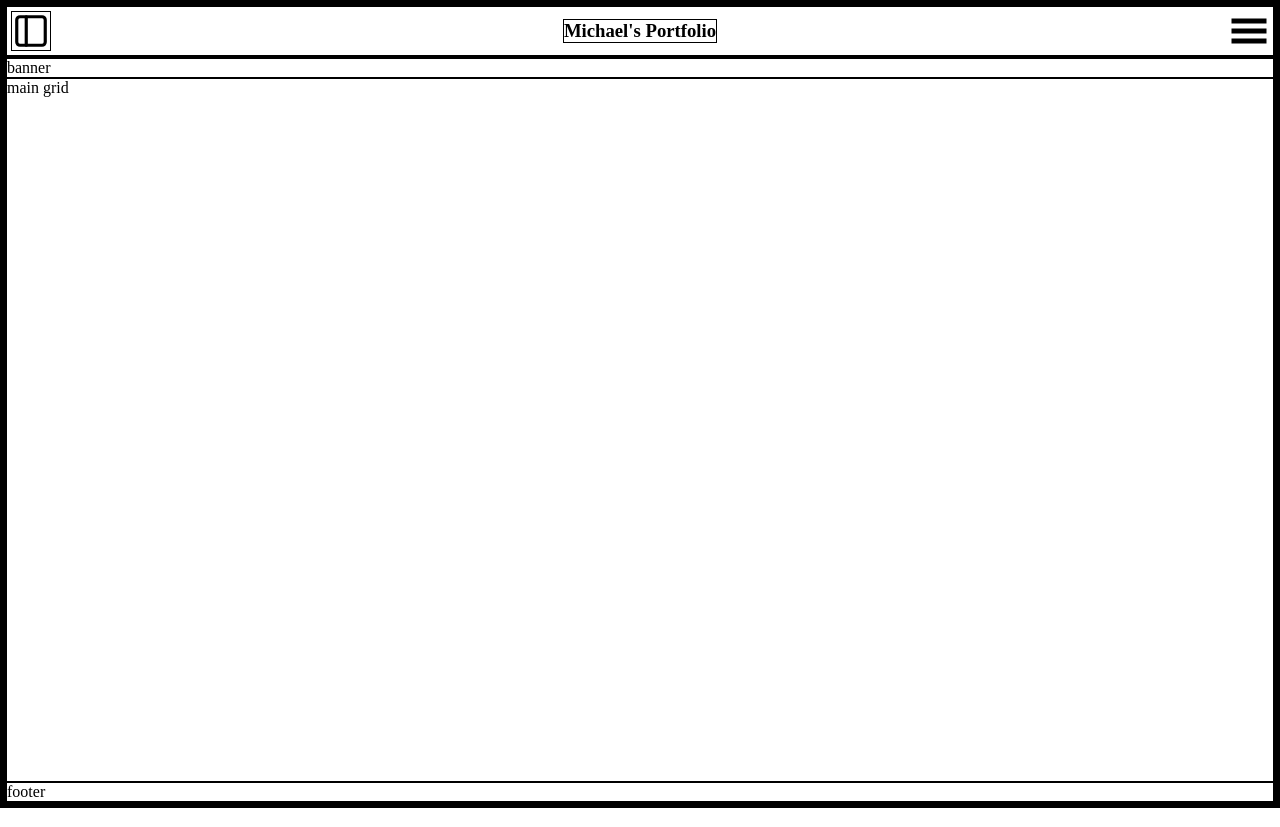
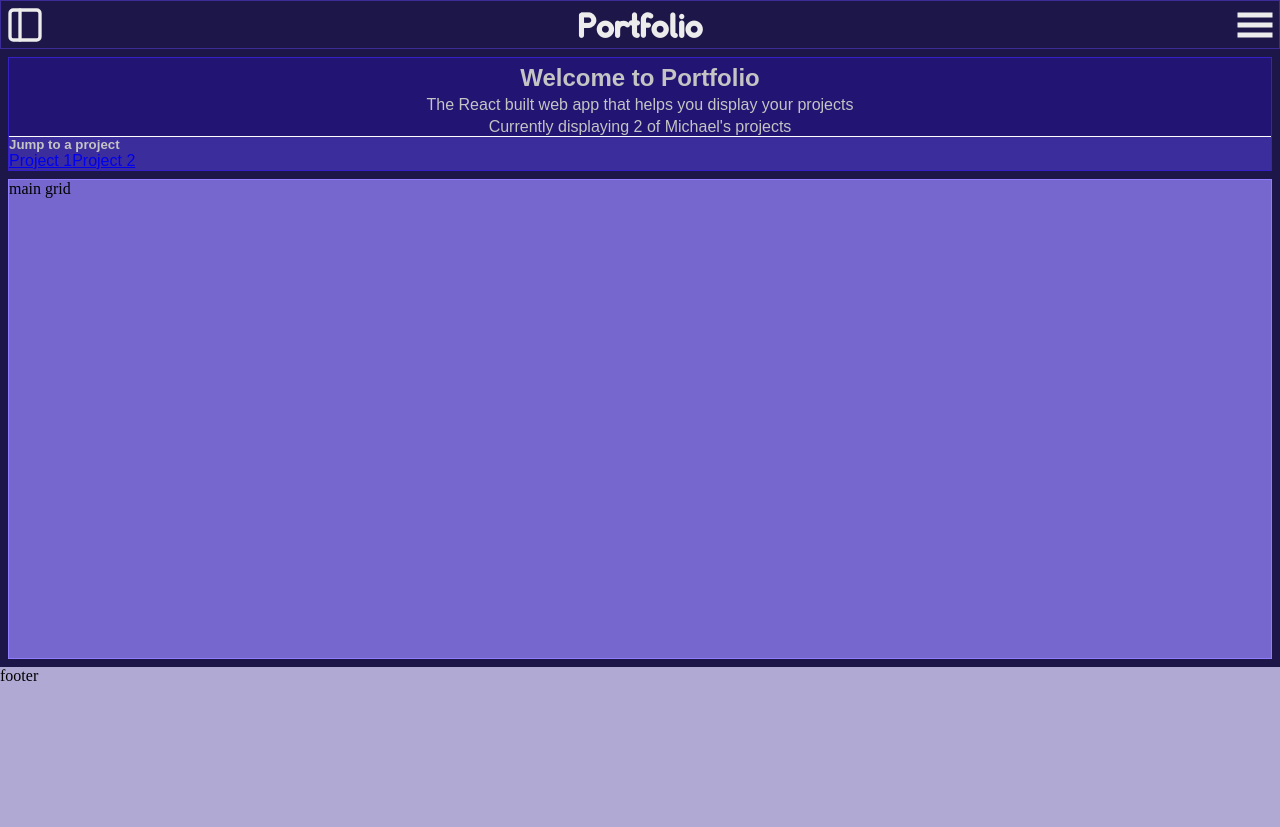
Before and after one commit to mtleonardjr/portfolio-website-v1, a React (Create React App) app: page / in a window 1280 px wide. Built offline with nearby package versions, Linux system fonts and the light colour scheme.

Commit message:
styled project

```diff
--- a/src/App.css
+++ b/src/App.css
@@ -1,16 +1,32 @@
+/* App Styling */
+@font-face {
+  font-family: "somatic";
+  src: local("somatic"), url(./fonts/Somatic-Rounded.otf) format("truetype");
+}
+
 * {
   box-sizing: border-box;
   margin: 0;
   padding: 0;
-  border: 1px solid black;
 }
 
 .app {
   display: flex;
   flex-direction: column;
-  height: 100vh;
+  background-color: rgb(29, 22, 73);
 }
 
+.sidebar {
+  position: absolute;
+  background-color: white;
+  height: 100%;
+  display: block;
+  z-index: 1; /* Places on top */
+  min-width: 70vw;
+  background-color: rgb(175, 169, 212);
+}
+
+/* Header Styling */
 .link-bar {
   display: none;
 }
@@ -24,15 +40,19 @@
   display: flex;
   justify-content: space-between;
   align-items: center;
+  color: rgb(236, 236, 236);
+  background-color: rgb(29, 22, 73);
+  border: 1px solid rgb(59, 44, 151);
+  font-family: somatic, serif;
 }
 
 .side-bar-btn {
   margin-left: 0.25em;
 }
 
-/* .mobile-header h3 {
-  align-self: center;
-} */
+.mobile-header h3 {
+  font-size: xx-large;
+}
 
 nav ul {
   display: flex;
@@ -43,33 +63,12 @@ nav ul {
   flex: 1;
 }
 
-.sidebar {
-  position: absolute;
-  background-color: gray;
-  height: 100%;
-  display: block;
-  z-index: 1; /* Places on top */
-  min-width: 70vw;
-}
-
-main {
-  flex: 1;
-  display: flex;
-  flex-direction: column;
-}
-
-.main-grid {
-  flex: 1;
-}
-
 .drop-down {
   margin-right: 0.25em;
   padding-top: 0.25em;
-  border: none;
 }
 
 .dropbtn {
-  border: none;
   justify-self: stretch;
 }
 
@@ -85,5 +84,65 @@ main {
 
 .dropdown-content a {
   text-decoration: none;
-  min-width: 50vw;
+  min-width: 60vw;
+  min-height: 3em;
+  display: flex;
+  align-items: center;
+  padding: 0 0 0 1em;
 }
+
+/* Main Styling */
+main {
+  flex: 1;
+  display: flex;
+  flex-direction: column;
+}
+
+/* Banner Styling */
+.banner {
+  margin: 0.5em;
+  color: rgb(196, 196, 196);
+  border: 1px solid rgb(54, 33, 196);
+  background-color: rgb(33, 20, 114);
+  display: flex;
+  flex-direction: column;
+  font-family: sans-serif;
+}
+
+.banner-head {
+  display: flex;
+  flex-direction: column;
+  align-items: center;
+}
+
+.banner-head * {
+  margin: 0.25em 1.5em 0 1.5em;
+  text-align: center;
+}
+
+.banner-head h4 {
+  font-size: x-large;
+}
+
+.banner-links {
+  background-color: rgb(60, 45, 156);
+  border-top: 1px solid white;
+  display: flex;
+  flex-direction: column;
+  align-content: center;
+}
+
+/* Main Grid Stying */
+.main-grid {
+  margin: 0 0.5em 0.5em;
+  flex: 1;
+  min-height: 30em;
+  background-color: rgb(117, 103, 206);
+  border: 1px solid rgb(142, 125, 255);
+}
+
+/* Footer Styling */
+.footer {
+  min-height: 10em;
+  background-color: rgb(175, 169, 212);
+}
--- a/src/App.js
+++ b/src/App.js
@@ -61,13 +61,13 @@ function App() {
         <nav>
           <ul className='mobile-header'>
             <FiSidebar onClick={openSideBar} className='side-bar-btn' size='2.5em'>Sidebar btn</FiSidebar>
-            <h3>Michael's Portfolio</h3>
+            <h3>Portfolio</h3>
             <div className="drop-down" ref={dropDownNode}>
               <GiHamburgerMenu className="dropbtn" onClick={openDropDown} size='2.5em'>Dropdown</GiHamburgerMenu>
               {dropDown && <div className="dropdown-content"  >
-                <a href="#home">Link 1</a>
-                <a href="#home">Link 2</a>
-                <a href="#home">Link 3</a>
+                <a href="#home">Home</a>
+                <a href="#home">Categories</a>
+                <a href="#home">About</a>
               </div>}
             </div>
 
@@ -82,7 +82,20 @@ function App() {
           </ul>
         </nav>
         <main>
-          <section className='banner'>banner</section>
+          <section className='banner'>
+            <div className='banner-head'>
+              <h4>Welcome to Portfolio</h4>
+              <p>The React built web app that helps you display your projects</p>
+              <p>Currently displaying 2 of Michael's projects</p>
+            </div>
+            <div className='banner-links'>
+              <h5>Jump to a project</h5>
+              <ul>
+                <a href="#home">Project 1</a>
+                <a href="#home">Project 2</a>
+              </ul>
+            </div>
+          </section>
           <section className='main-grid'>main grid</section>
           <section className='footer'>footer</section>
         </main>
```
Also changed, not shown: src/fonts/Somatic-Rounded.otf (added).
